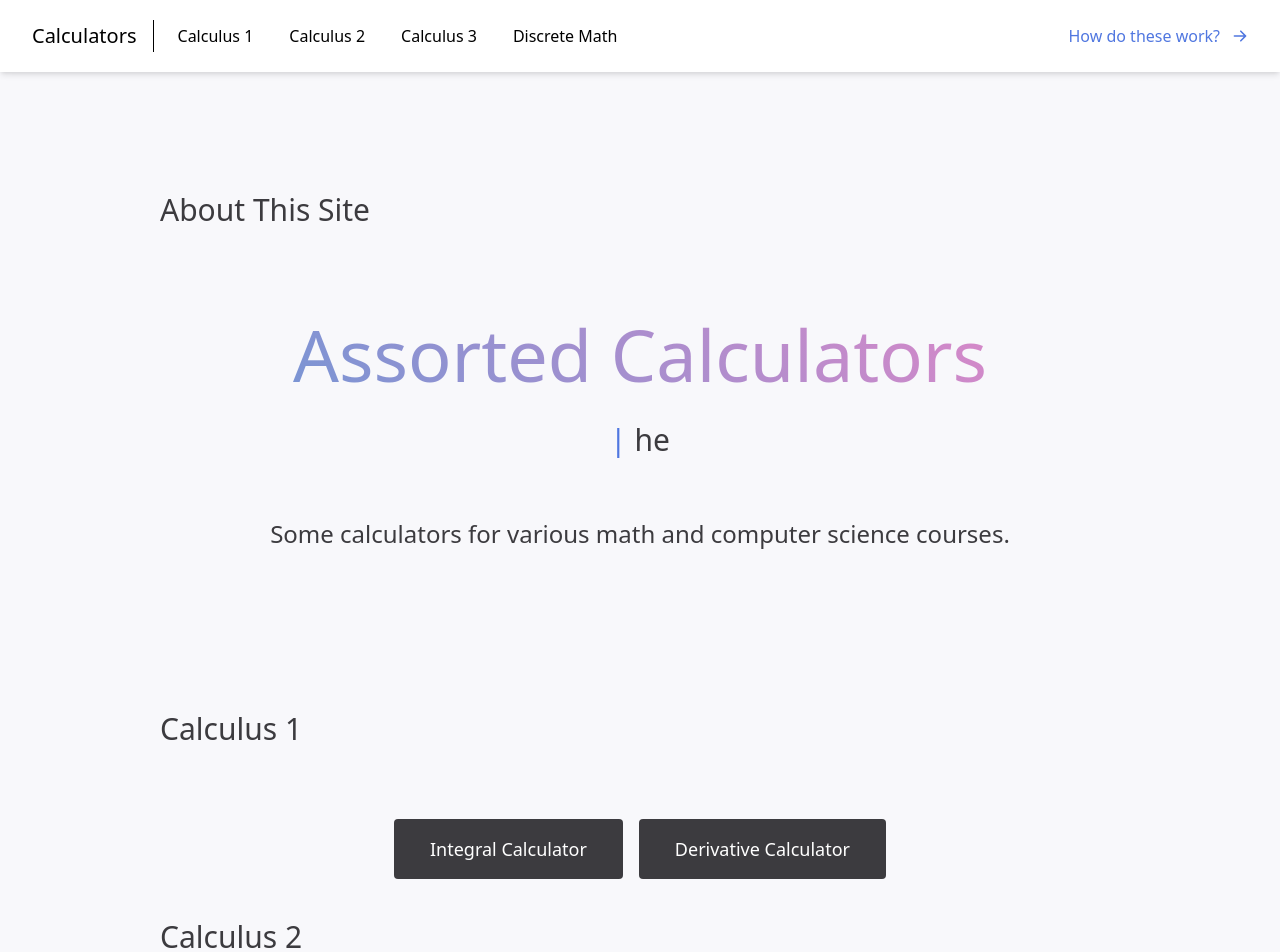
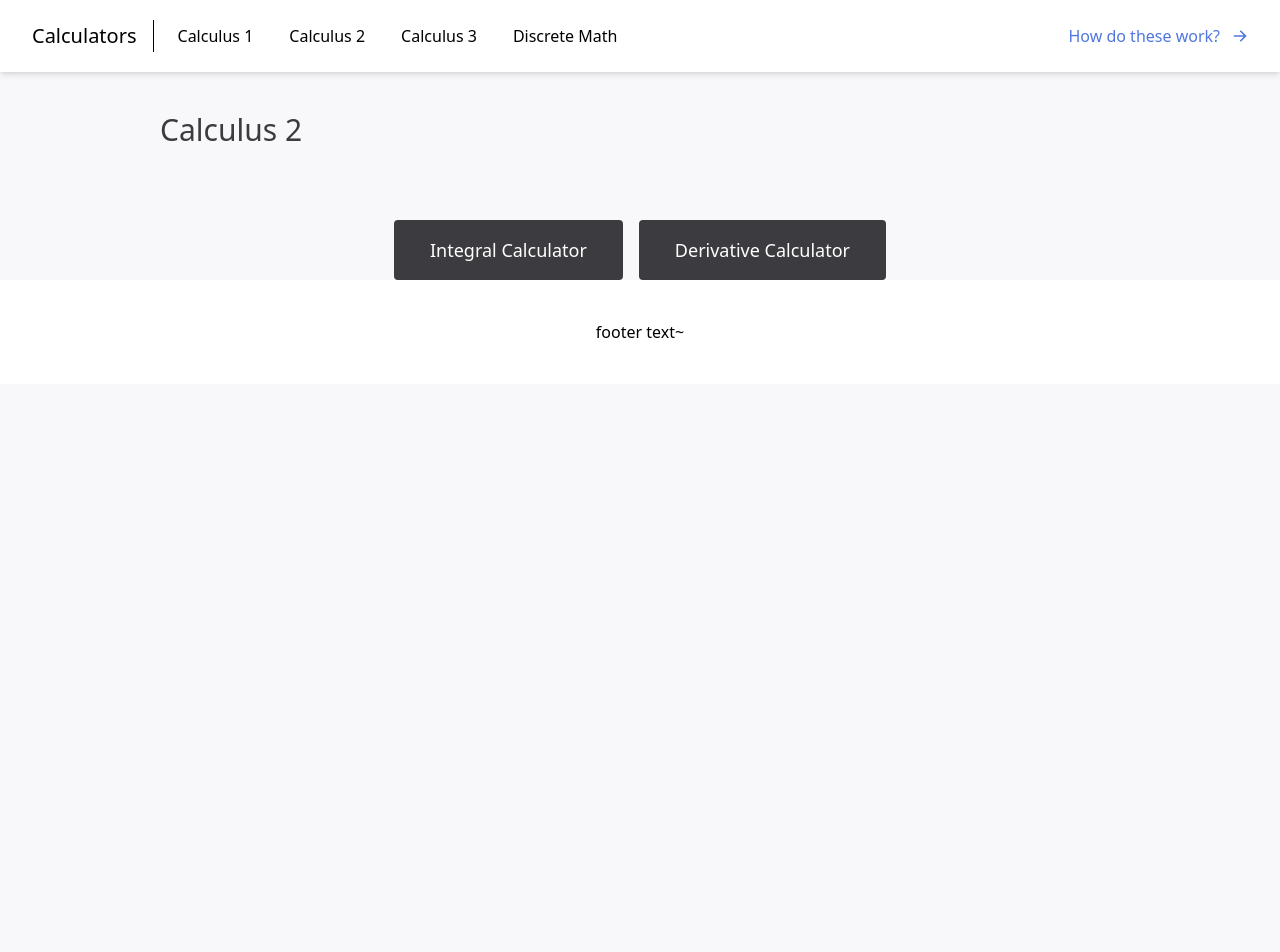
Before and after one commit to hydrowoxy/Calculator, a React (Create React App) app: page /calc2 in a window 1280 px wide. Shown: the top 952 px of the page. After the commit the page ends 800 px from the top, so only its background shows below. Built offline with nearby package versions, Linux system fonts and the light colour scheme.

Commit message:
react router
yipee multiple pages after probably too much time spent trying to get it to work

```diff
--- a/package.json
+++ b/package.json
@@ -11,6 +11,8 @@
     "@mui/lab": "^5.0.0-alpha.145",
     "react": "^17.0.2",
     "react-dom": "^17.0.2",
+    "react-query": "^3.39.3",
+    "react-router-dom": "^6.20.1",
     "react-scripts": "^1.1.5"
   },
   "scripts": {
--- a/src/App.js
+++ b/src/App.js
@@ -1,7 +1,10 @@
+// App.js
 import React from "react";
+import { BrowserRouter as Router, Route, Routes } from "react-router-dom";
 import About from "./components/About";
 import Navbar from "./components/Navbar";
 import Calc1 from "./components/Calc1";
+import IntegralCalculator from "./components/calc1f/IntegralCalculator";
 import Calc2 from "./components/Calc2";
 import Calc3 from "./components/Calc3";
 import Discrete from "./components/Discrete";
@@ -9,14 +12,36 @@ import Footer from "./components/Footer";
 
 export default function App() {
   return (
-    <main className="text-gray-400 bg-lightgray body-font">
+    <Router>
       <Navbar />
+      <Routes>
+        <Route path="/" element={<AboutAndLandingPage />} />
+        <Route path="/calc1f/integral-calculator" element={<IntegralCalculator />} />
+        <Route path="/calc2" element={<Calc2 />} />
+        <Route path="/calc3" element={<Calc3 />} />
+        <Route path="/discrete" element={<Discrete />} />
+      </Routes>
+      <Footer />
+    </Router>
+  );
+}
+
+function AboutAndLandingPage() {
+  return (
+    <React.Fragment>
       <About />
+      <LandingPageContent />
+    </React.Fragment>
+  );
+}
+
+function LandingPageContent() {
+  return (
+    <section id="CalcSection">
       <Calc1 />
       <Calc2 />
       <Calc3 />
       <Discrete />
-      <Footer />
-    </main>
+    </section>
   );
 }
--- a/src/components/Calc1.js
+++ b/src/components/Calc1.js
@@ -1,4 +1,3 @@
-// src/components/About.js
 import React from "react";
 import "./app.css";
 
@@ -12,14 +11,10 @@ export default function Calc1() {
           </h1>
           <div className="flex justify-center pt-10">
             <a
-              href="./"
-              className="inline-flex text-white bg-gray border-0 pt py-4 px-9 focus:outline-none hover:text-pink text-lg rounded">
+              href="/calc1f/integral-calculator"
+              className="inline-flex text-white bg-gray border-0 pt py-4 px-9 focus:outline-none hover:text-pink text-lg rounded"
+            >
               Integral Calculator
-            </a>
-            <a
-              href="#projects"
-              className="ml-4 inline-flex text-white bg-gray border-0 py-4 px-9 focus:outline-none hover:text-pink text-lg rounded">
-              Derivative Calculator
             </a>
           </div>
         </div>
--- a/src/components/Navbar.js
+++ b/src/components/Navbar.js
@@ -1,5 +1,3 @@
-// src/components/Navbar.js
-
 import { ArrowRightIcon } from "@heroicons/react/solid";
 import React from "react";
 
@@ -7,12 +5,12 @@ export default function Navbar() {
   return (
     <header className="bg-white md:sticky top-0 z-10 shadow-md">
       <div className="container mx-auto flex flex-wrap p-5 flex-col md:flex-row items-center">
-        <a className="title-font font-medium text-black mb-4 md:mb-0">
-          <a href="#about" className="ml-3 text-xl">
+        <div className="title-font font-medium text-black mb-4 md:mb-0">
+          <a href="/" className="ml-3 text-xl">
             Calculators
           </a>
-        </a>
-        <nav className="md:mr-auto md:ml-4 md:py-1 md:pl-4 md:border-l md:border-gray-700	flex flex-wrap items-center text-base justify-center ">
+        </div>
+        <nav className="md:mr-auto md:ml-4 md:py-1 md:pl-4 md:border-l md:border-gray-700	flex flex-wrap items-center text-base justify-center">
           <a href="#Calc1" className="mr-5 hover:bg-lightgray rounded mt-4 md:mt-0 px-2 hover:text-blue">
             Calculus 1
           </a>
@@ -28,7 +26,8 @@ export default function Navbar() {
         </nav>
         <a
           href="./Salma_Baig_Software_Resume_2023.pdf"
-          className="inline-flex items-center bg-white border-0 py-1 px-3 focus:outline-none hover:bg-blue text-blue hover:text-white rounded mt-4 md:mt-0">
+          className="inline-flex items-center bg-white border-0 py-1 px-3 focus:outline-none hover:bg-blue text-blue hover:text-white rounded mt-4 md:mt-0"
+        >
           How do these work?
           <ArrowRightIcon className="ml-3 w-4 h-4 ml-1" />
         </a>
--- a/src/components/app.css
+++ b/src/components/app.css
@@ -9,3 +9,7 @@
     background-color: #acd5e2; /* Red color as an example */
     color: #fff; /* Text color for the selected text */
   }
+
+  body {
+    background-color:#f8f8fb;
+  }
--- /dev/null
+++ b/src/components/calc1f/IntegralCalculator.js
@@ -0,0 +1,12 @@
+// components/calc1/IntegralCalculator.js
+
+import React from "react";
+
+export default function IntegralCalculator() {
+  return (
+    <div>
+      {/* Your Integral Calculator content goes here */}
+      <h2>Integral Calculator Page</h2>
+    </div>
+  );
+};
```
Also changed, not shown: 2 other files (tests, documents, lock files or other folders).
